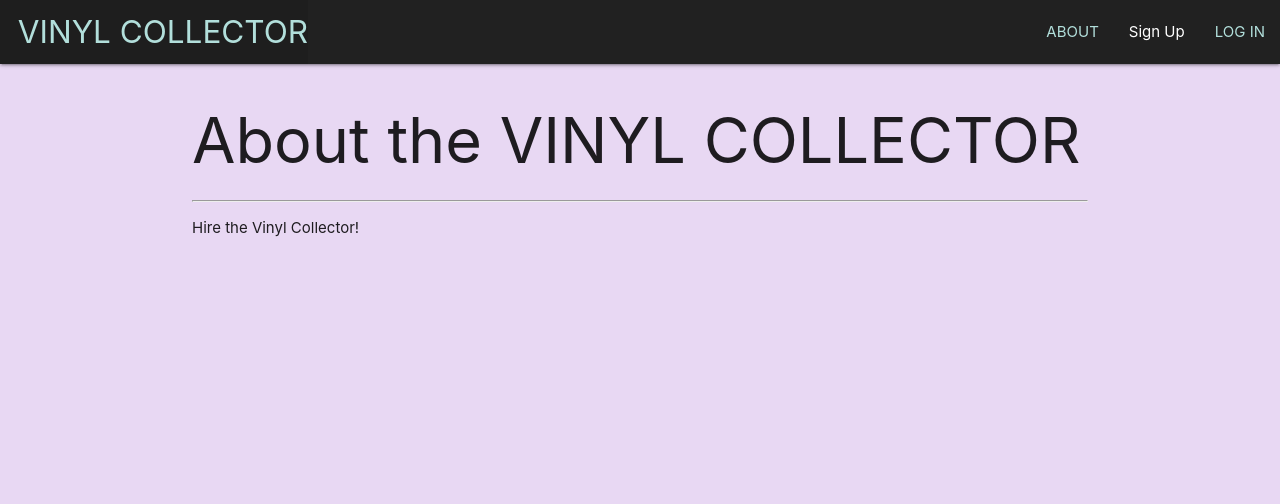
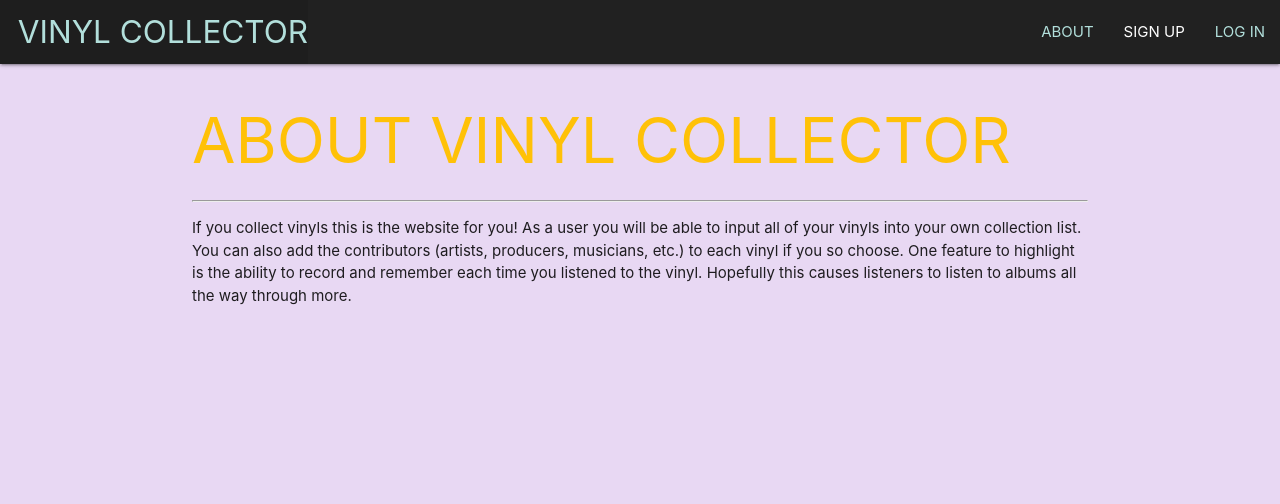
Before and after one commit to koashima/vinylcollector, a Django app: page /about/ in a window 1280 px wide. Shown: the top 504 px of the page. Run offline with Django 3.2, Linux system fonts and the light colour scheme; parts of the project's set-up code (start-up, migrations or seed data) failed here and were passed over.

Commit message:
Adds functionality to create contributors

```diff
--- a/main_app/templates/about.html
+++ b/main_app/templates/about.html
@@ -1,7 +1,7 @@
 {% extends 'base.html' %}
 
 {% block content %}
-<h1>About the VINYL COLLECTOR</h1>
+<h1 class="amber-text">ABOUT VINYL COLLECTOR</h1>
 <hr />
-<p>Hire the Vinyl Collector!</p>
+<p>If you collect vinyls this is the website for you! As a user you will be able to input all of your vinyls into your own collection list. You can also add the contributors (artists, producers, musicians, etc.) to each vinyl if you so choose. One feature to highlight is the ability to record and remember each time you listened to the vinyl. Hopefully this causes listeners to listen to albums all the way through more.</p>
 {% endblock %}
--- a/main_app/templates/base.html
+++ b/main_app/templates/base.html
@@ -21,11 +21,12 @@
           <li><a href="{% url 'about' %}" class="teal-text text-lighten-4">ABOUT</a></li>
             {% if user.is_authenticated %}
               <li><a href="{% url 'vinyls_index' %}" class="teal-text text-lighten-4">VINYLS</a></li>
-              <li><a href="{% url 'vinyls_create' %}" class="teal-text text-lighten-4">+ VINYL</a></li>
+              <li><a href="{% url 'vinyls_create' %}" class="teal-text text-lighten-4">+ NEW VINYL</a></li>
               <li><a href="{% url 'contributors_index' %}" class="teal-text text-lighten-4">CONTRIBUTORS</a></li>
+              <li><a href="{% url 'contributors_create' %}" class="teal-text text-lighten-4">+ NEW CONTRIBUTOR</a></li>
               <li><a  class="teal-text text-lighten-4" href="{% url 'logout' %}">LOG OUT</a></li>
             {% else %}
-              <li><a href="{% url 'signup' %}">Sign Up</a></li>
+              <li><a href="{% url 'signup' %}">SIGN UP</a></li>
               <li><a  class="teal-text text-lighten-4" href="{% url 'login' %}">LOG IN</a></li>
             {% endif %}
         </ul>
--- a/main_app/templates/main_app/vinyl_detail.html
+++ b/main_app/templates/main_app/vinyl_detail.html
@@ -49,7 +49,7 @@
     <h3>{{ vinyl.name }}'s Contributors</h3>
     {% if vinyl.contributors.count %}
       {% for contributor in vinyl.contributors.all %}
-        <div class="card">
+        <div class="card grey darken-4 teal-text text-lighten-4">
           <div class="card-content">
             <span class="card-title">
                 {{ contributor.artist}}
--- a/main_app/urls.py
+++ b/main_app/urls.py
@@ -12,8 +12,9 @@ urlpatterns = [
     path('vinyls/<int:pk>/delete/', views.VinylDelete.as_view(), name='vinyls_delete'),
     path('vinyls/<int:pk>/add_listening/', views.add_listening, name='add_listening'),
     path('contributors/', views.ContributorList.as_view(), name='contributors_index'),
+    path('contributors/create/', views.ContributorCreate.as_view(), name='contributors_create'),
     path('vinyls/<int:pk>/', views.ContributorDetail.as_view(), name='contributors_detail'),
     path('vinyls/<int:vinyl_id>/assoc_contributor/<int:contributor_id>/', views.assoc_contributor, name='assoc_contributor'),
     path('accounts/signup/', views.signup, name='signup'),
-    # path('chat/', include('chat.urls')),
+    path('chat/', include('chat.urls')),
 ]
--- a/main_app/views.py
+++ b/main_app/views.py
@@ -60,6 +60,13 @@ class ContributorList(ListView):
 class ContributorDetail(DetailView):
     model = Contributor
 
+
+class ContributorCreate(CreateView):
+    model = Contributor
+    fields = '__all__'
+
+
+
 def assoc_contributor(request, vinyl_id, contributor_id):
     Vinyl.objects.get(id=vinyl_id).contributors.add(contributor_id)
     return redirect('vinyls_detail', pk=vinyl_id)
```
Also changed, not shown: main_app/templates/main_app/contributor_form.html (added, +16 -0 lines).
